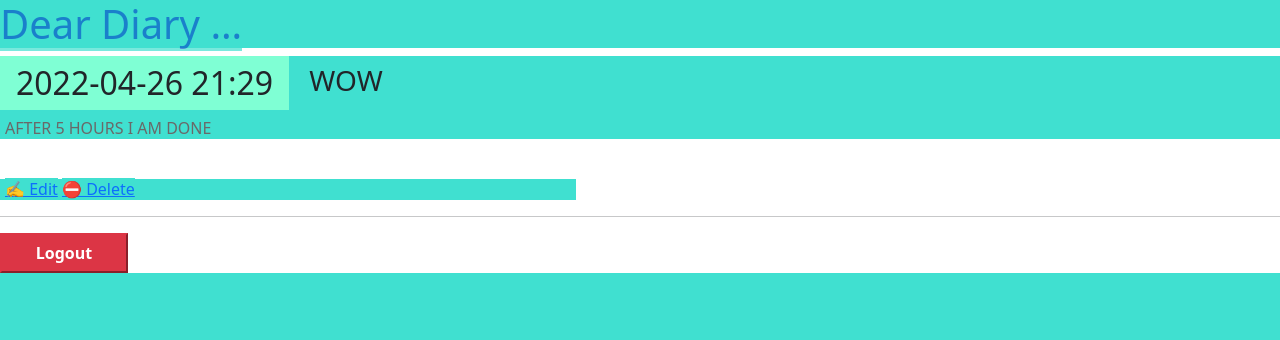
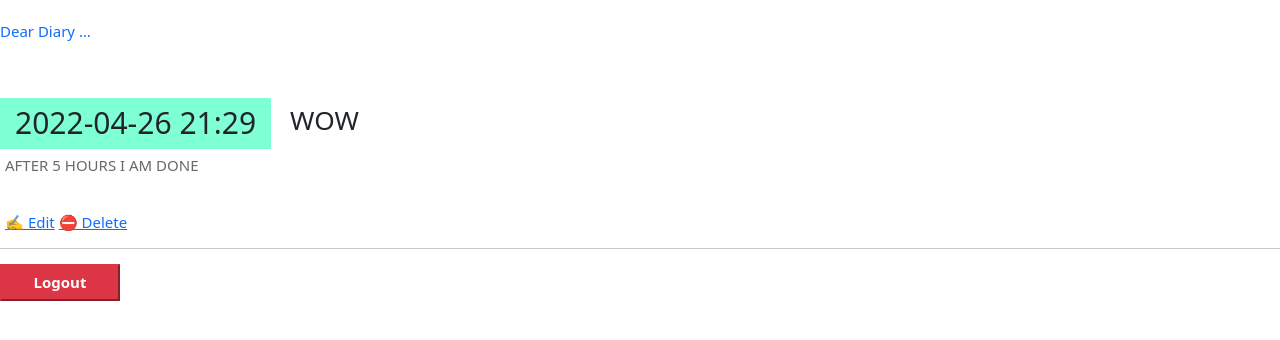
Before and after one commit to alummav/my-diary, a Django app: page /entry/1 in a window 1280 px wide. Shown: the top 340 px of the page. Run offline with Django 3.2, Linux system fonts and the light colour scheme; data comes from the database, SQL or seed files in the repository.

Commit message:
new edits

```diff
--- a/entries/static/css/diary.css
+++ b/entries/static/css/diary.css
@@ -2,13 +2,12 @@
 
 * {
     box-sizing: border-box;
-    background-color: turquoise;
+    font-size: 15px;
 }
 
 body {
     font-family: sans-serif;
-    font-size: 12px;
-    background-color: turquoise;
+    font-size: 14px;
 }
 
 a {
@@ -19,7 +18,7 @@ a:hover {
 }
 
 h1 {
-    font-size: 1.0em;
+    font-size: 10px;
 }
 
 h1 a {
@@ -27,7 +26,7 @@ h1 a {
 }
 
 h2, h3 {
-    font-size: 1.4em;
+    font-size: 10px;
     margin: 0;
     display: inline-block;
     padding: 0.5rem 1rem;
--- a/entries/templates/entries/base.html
+++ b/entries/templates/entries/base.html
@@ -16,7 +16,8 @@
 
 <body>
     <div><h1><a href="/">Dear Diary …</a></h1></div>
-
+    <br>
+    <br>
     {% if messages %}
     <ul class="messages">
     {% for message in messages %}
```
